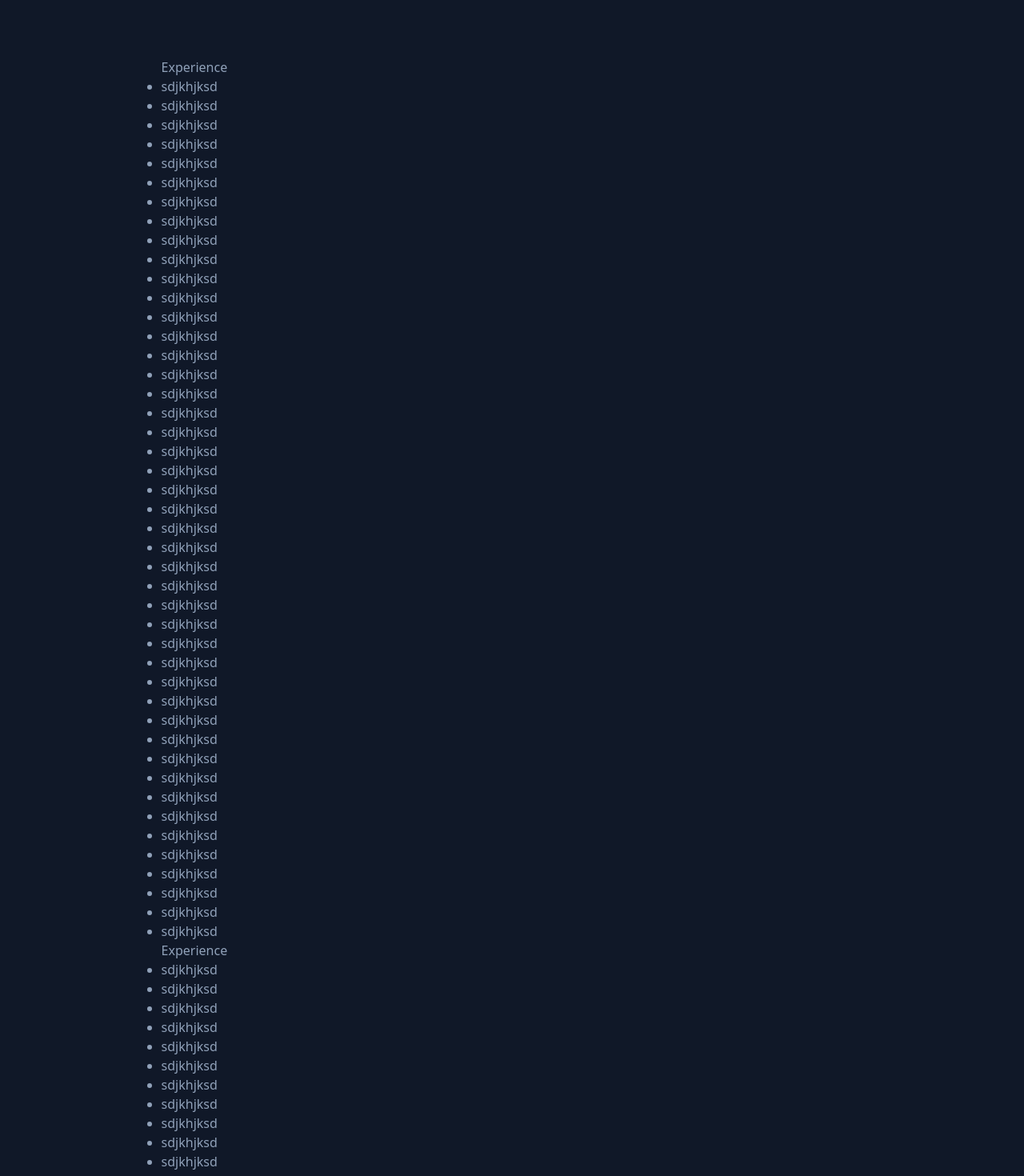
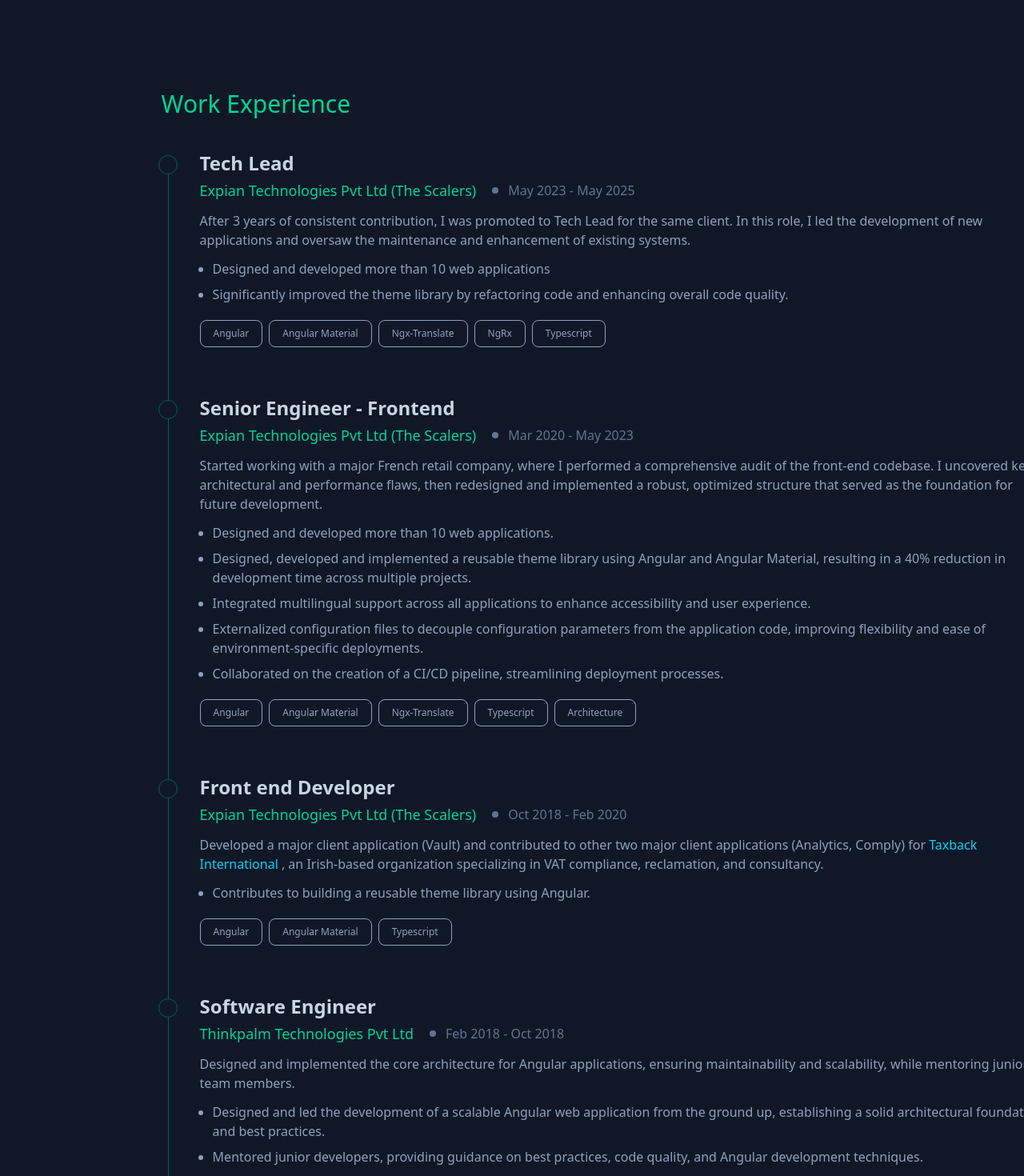
Before and after one commit to sujithsavithryma/Portfolio, a Vue app: page / in a window 1280 px wide. Shown: the part 820-2290 px from the top of the page at 80% size. Built offline with nearby package versions, Linux system fonts and the light colour scheme.

Commit message:
Experience added

```diff
--- a/src/components/About.vue
+++ b/src/components/About.vue
@@ -21,7 +21,7 @@
 
             <TransitionGroup name="fade" tag="div">
                 <div class="fade-in-items" v-for="item in arr" :key="item">
-                    <h4 v-if="item === 1" class="text-emerald-300 text-xl">Hi, my name is</h4>
+                    <h4 v-if="item === 1" class="text-emerald-400 text-xl">Hi, my name is</h4>
                     <h1 v-if="item === 2" class="text-8xl font-bold text-slate-300 mb-5">Sujith</h1>
                     <h2 v-if="item === 3" class="text-2xl font-normal text-slate-300 mb-10">Front-end Engineer</h2>
                     <p v-if="item === 4" class="text-2xl mb-10">I am a passionate engineer who loves to build solid and
--- a/src/components/Experience.vue
+++ b/src/components/Experience.vue
@@ -1,54 +1,110 @@
+<script setup>
+import { ref } from 'vue'
+
+const workExperience = [
+    {
+        id: 1,
+        designation: 'Tech Lead',
+        organization: 'Expian Technologies Pvt Ltd (The Scalers)',
+        url: 'https://thescalers.com/',
+        period: 'May 2023 - May 2025',
+        description: 'After 3 years of consistent contribution, I was promoted to Tech Lead for the same client. In this role, I led the development of new applications and oversaw the maintenance and enhancement of existing systems.',
+        points: [
+            "Designed and developed more than 10 web applications",
+            "Significantly improved the theme library by refactoring code and enhancing overall code quality."
+        ],
+        skillSet: ['Angular', 'Angular Material', 'Ngx-Translate', 'NgRx', 'Typescript']
+    },
+    {
+        id: 2,
+        designation: 'Senior Engineer - Frontend',
+        organization: 'Expian Technologies Pvt Ltd (The Scalers)',
+        url: 'https://thescalers.com/',
+        period: 'Mar 2020 - May 2023',
+        description: 'Started working with a major French retail company, where I performed a comprehensive audit of the front-end codebase. I uncovered key architectural and performance flaws, then redesigned and implemented a robust, optimized structure that served as the foundation for future development.',
+        points: [
+            "Designed and developed more than 10 web applications.",
+            "Designed, developed and implemented a reusable theme library using Angular and Angular Material, resulting in a 40% reduction in development time across multiple projects.",
+            "Integrated multilingual support across all applications to enhance accessibility and user experience.",
+            "Externalized configuration files to decouple configuration parameters from the application code, improving flexibility and ease of environment-specific deployments.",
+            "Collaborated on the creation of a CI/CD pipeline, streamlining deployment processes."
+        ],
+        skillSet: ['Angular', 'Angular Material', 'Ngx-Translate', 'Typescript', 'Architecture',]
+    },
+    {
+         id: 3,
+        designation: 'Front end Developer',
+        organization: 'Expian Technologies Pvt Ltd (The Scalers)',
+        url: 'https://thescalers.com/',
+        period: 'Oct 2018 - Feb 2020',
+        description: 'Developed a major client application (Vault) and contributed to other two major client applications (Analytics, Comply) for <a class="text-cyan-400" href="https://taxbackinternational.com/" > Taxback International <a/>, an Irish-based organization specializing in VAT compliance, reclamation, and consultancy.',
+        points: [
+            "Contributes to building a reusable theme library using Angular.",
+        ],
+        skillSet: ['Angular', 'Angular Material', 'Typescript']
+    },
+    {
+        id: 4,
+        designation: 'Software Engineer',
+        organization: 'Thinkpalm Technologies Pvt Ltd',
+        url: 'https://thinkpalm.com/',
+        period: 'Feb 2018 - Oct 2018',
+        description: 'Designed and implemented the core architecture for Angular applications, ensuring maintainability and scalability, while mentoring junior team members.',
+        points: [
+            'Designed and led the development of a scalable Angular web application from the ground up, establishing a solid architectural foundation and best practices.',
+            'Mentored junior developers, providing guidance on best practices, code quality, and Angular development techniques.'
+        ],
+        skillSet: ['Angular', 'Angular Material', 'Ngx-Translate', 'Typescript', 'Architecture']
+    },
+    {
+        id: 5,
+        designation: 'Senior Engineer',
+        organization: 'Codetok Technologies Pvt Ltd',
+        url: '',
+        period: 'Feb 2015 - Jan 2018',
+        description: 'I was the first employee at Codetok, where I started my front-end journey and picked up Angular from the ground up.',
+        points: [
+            'Actively contributed to the development and deployment of Angular-based web applications.',
+            'Designed, built, and launched cross-platform mobile applications using the Ionic framework.',
+            'Led and managed a team of three developers, providing technical guidance and project coordination.',
+            'Built and deployed a backend service with Django REST Framework and managed deployment on AWS.'
+        ],
+        skillSet: ['Angular', 'Angular Material', 'Ngx-Translate', 'Typescript', 'Ionic', 'Javascript', 'Django']
+    }
+];
+
+</script>
 <template>
-     <section id="experience" class="min-h-screen">
-        <div>Experience</div>
-        <div>
-            <ul class="list-disc">
-                <li>sdjkhjksd</li>
-                <li>sdjkhjksd</li>
-                <li>sdjkhjksd</li>
-                <li>sdjkhjksd</li>
-                <li>sdjkhjksd</li>
-                <li>sdjkhjksd</li>
-                <li>sdjkhjksd</li>
-                <li>sdjkhjksd</li>
-                <li>sdjkhjksd</li>
-                <li>sdjkhjksd</li>
-                <li>sdjkhjksd</li>
-                <li>sdjkhjksd</li>
-                <li>sdjkhjksd</li>
-                <li>sdjkhjksd</li>
-                <li>sdjkhjksd</li>
-                <li>sdjkhjksd</li>
-                <li>sdjkhjksd</li>
-                <li>sdjkhjksd</li>
-                <li>sdjkhjksd</li>
-                <li>sdjkhjksd</li>
-                <li>sdjkhjksd</li>
-                <li>sdjkhjksd</li>
-                <li>sdjkhjksd</li>
-                <li>sdjkhjksd</li>
-                <li>sdjkhjksd</li>
-                <li>sdjkhjksd</li>
-                <li>sdjkhjksd</li>
-                <li>sdjkhjksd</li>
-                <li>sdjkhjksd</li>
-                <li>sdjkhjksd</li>
-                <li>sdjkhjksd</li>
-                <li>sdjkhjksd</li>
-                <li>sdjkhjksd</li>
-                <li>sdjkhjksd</li>
-                <li>sdjkhjksd</li>
-                <li>sdjkhjksd</li>
-                <li>sdjkhjksd</li>
-                <li>sdjkhjksd</li>
-                <li>sdjkhjksd</li>
-                <li>sdjkhjksd</li>
-                <li>sdjkhjksd</li>
-                <li>sdjkhjksd</li>
-                <li>sdjkhjksd</li>
-                <li>sdjkhjksd</li>
-                <li>sdjkhjksd</li>
-        </ul>
-    </div>
-     </section>
+    <section id="experience" class="min-h-screen py-10">
+        <h3 class="text-3xl text-emerald-400 mb-10">Work Experience</h3>
+        <div class="px-2">
+            <ul
+                class="relative before:absolute before:top-[10px] before:left-[0] before:border-l-1  before:border-emerald-800 before:h-full ">
+
+                <li v-for="work of workExperience" :key="work.id"
+                    class="relative pl-10 before:absolute before:top-[6px] before:left-[-12px] before:h-6 before:w-6 before:border-1 before:border-emerald-800 before:bg-gray-900 before:rounded-full">
+                    <div class="flex flex-col gap-1 mb-15">
+                        <h4 class="text-2xl font-semibold text-slate-300">{{ work.designation }}</h4>
+                        <div class="flex items-center gap-5 mb-2">
+                            <a class="text-emerald-400 text-lg" v-if="work.url" :href="work.url">
+                                {{ work.organization }}
+                            </a>
+                            <a class="text-emerald-400 text-lg" v-else> {{ work.organization }}</a>
+                            <h5
+                                class="relative pl-5 text-slate-500 text-md before:absolute before:left-[0] before:top-[8px] before:h-2 before:w-2 before:bg-slate-500 before:rounded-full">
+                                {{ work.period }}</h5>
+                        </div>
+                        <p class="mb-2" v-html="work.description"></p>
+                        <ul class="pl-4 list-disc mb-4 flex flex-col gap-2">
+                            <li v-for="point of work.points">{{ point }}</li>
+                        </ul>
+                        <ul class="flex gap-2">
+                            <li class="px-4 py-2 border-1 rounded-lg text-xs hover:bg-slate-600 cursor-pointer"
+                                v-for="skill of work.skillSet">{{ skill }}</li>
+                        </ul>
+                    </div>
+                </li>
+            </ul>
+        </div>
+    </section>
 </template>
```
